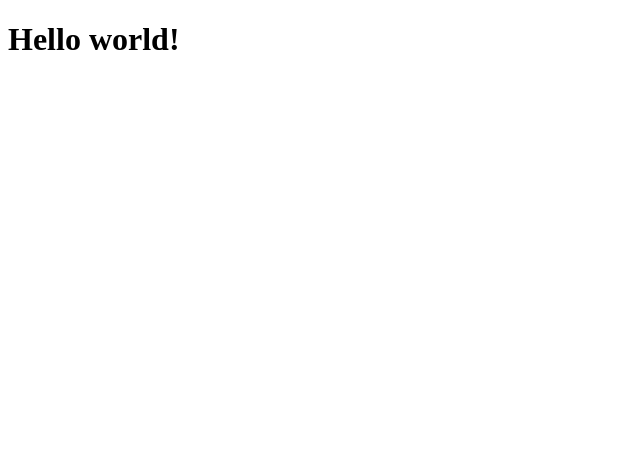
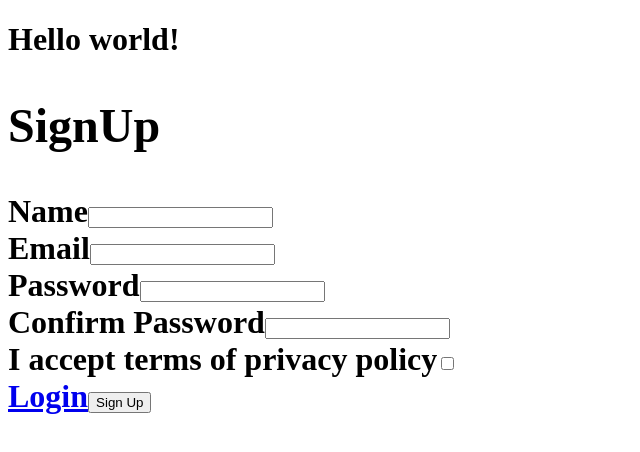
Before and after one commit to mohammadalimojtahedsoleimani/AuthorizationReact, a React (Create React App) app: page / in a window 1280 px wide. Shown: the top 452 px of the page, without its empty margins (0-640 px from the left). Built offline with nearby package versions, Linux system fonts and the light colour scheme.

Commit message:
Sign Up form added

```diff
--- a/src/App.js
+++ b/src/App.js
@@ -1,9 +1,10 @@
 import React from 'react';
-
+import SignUp from "./Components/SignUp";
 const App = () => {
     return (
         <div>
             <h1>Hello world!</h1>
+            <h1>{<SignUp/>}</h1>
         </div>
     );
 };
--- /dev/null
+++ b/src/Components/SignUp.js
@@ -0,0 +1,52 @@
+import React , { useState } from 'react';
+
+const SignUp = () => {
+    const [ data , setData ] = useState ( {
+        name : "" ,
+        email : "" ,
+        password : "" ,
+        confirmPassword : "" ,
+        isAccepted : false
+    } )
+    const changeHandler = ( event ) => {
+        if ( event.target.name === "isAccepted" ) {
+            setData ( { ... data , [ event.target.name ] : event.target.checked } )
+        } else {
+            setData ( { ... data , [ event.target.name ] : event.target.value } )
+        }
+    }
+    return (
+        <div>
+            <form>
+                <h2>SignUp</h2>
+                <div>
+                    <label>Name</label>
+                    <input type="text" name="name" value={ data.name } onChange={ changeHandler }/>
+                </div>
+                <div>
+                    <label>Email</label>
+                    <input type="text" name="email" value={ data.email } onChange={ changeHandler }/>
+                </div>
+                <div>
+                    <label>Password</label>
+                    <input type="password" name="password" value={ data.password } onChange={ changeHandler }/>
+                </div>
+                <div>
+                    <label>Confirm Password</label>
+                    <input type="password" name="confirmPassword" value={ data.confirmPassword }
+                           onChange={ changeHandler }/>
+                </div>
+                <div>
+                    <label>I accept terms of privacy policy</label>
+                    <input type="checkbox" name="isAccepted" value={ data.isAccepted } onChange={ changeHandler }/>
+                </div>
+                <div>
+                    <a href="#">Login</a>
+                    <button type="submit">Sign Up</button>
+                </div>
+            </form>
+        </div>
+    );
+};
+
+export default SignUp;
```
